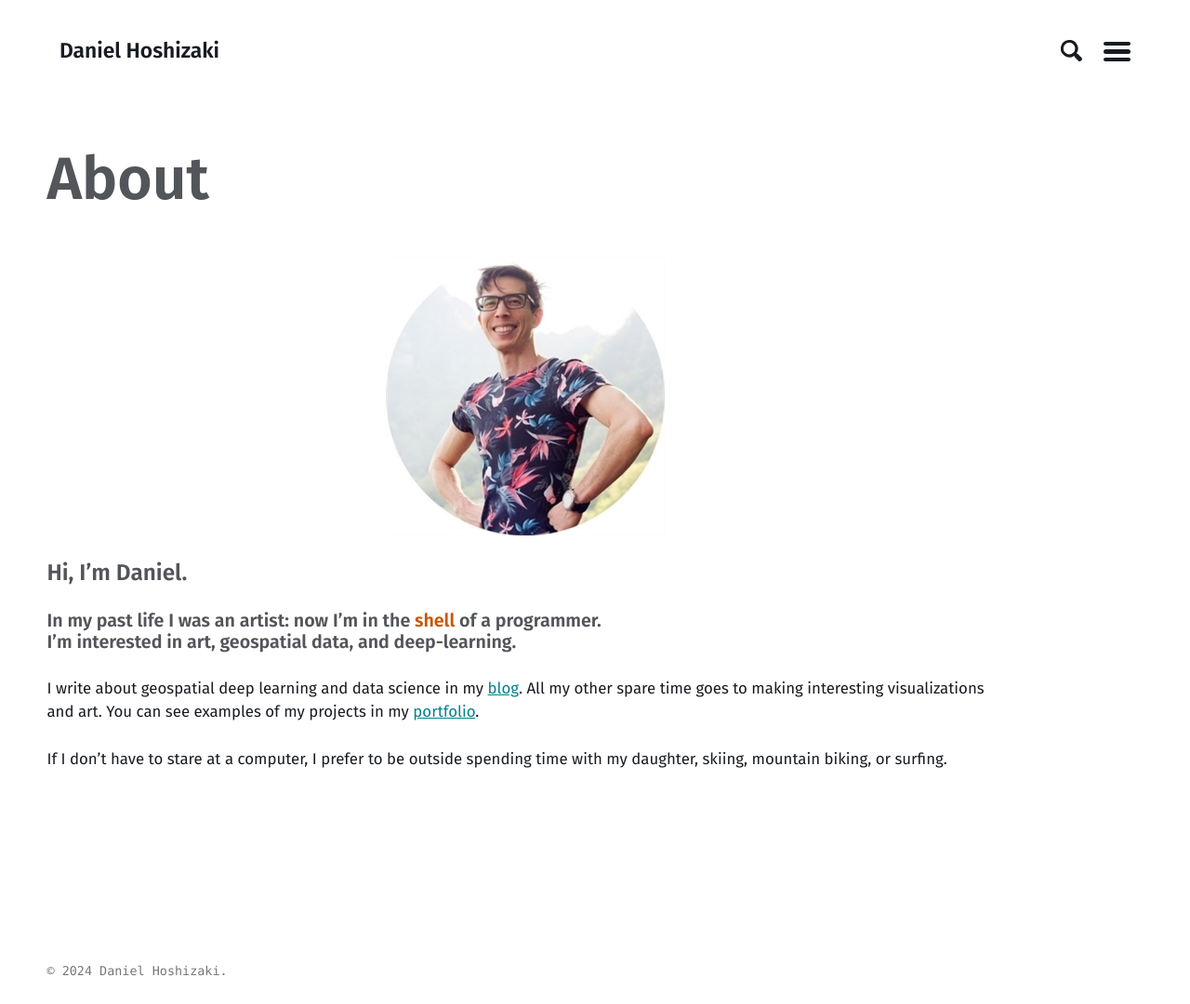
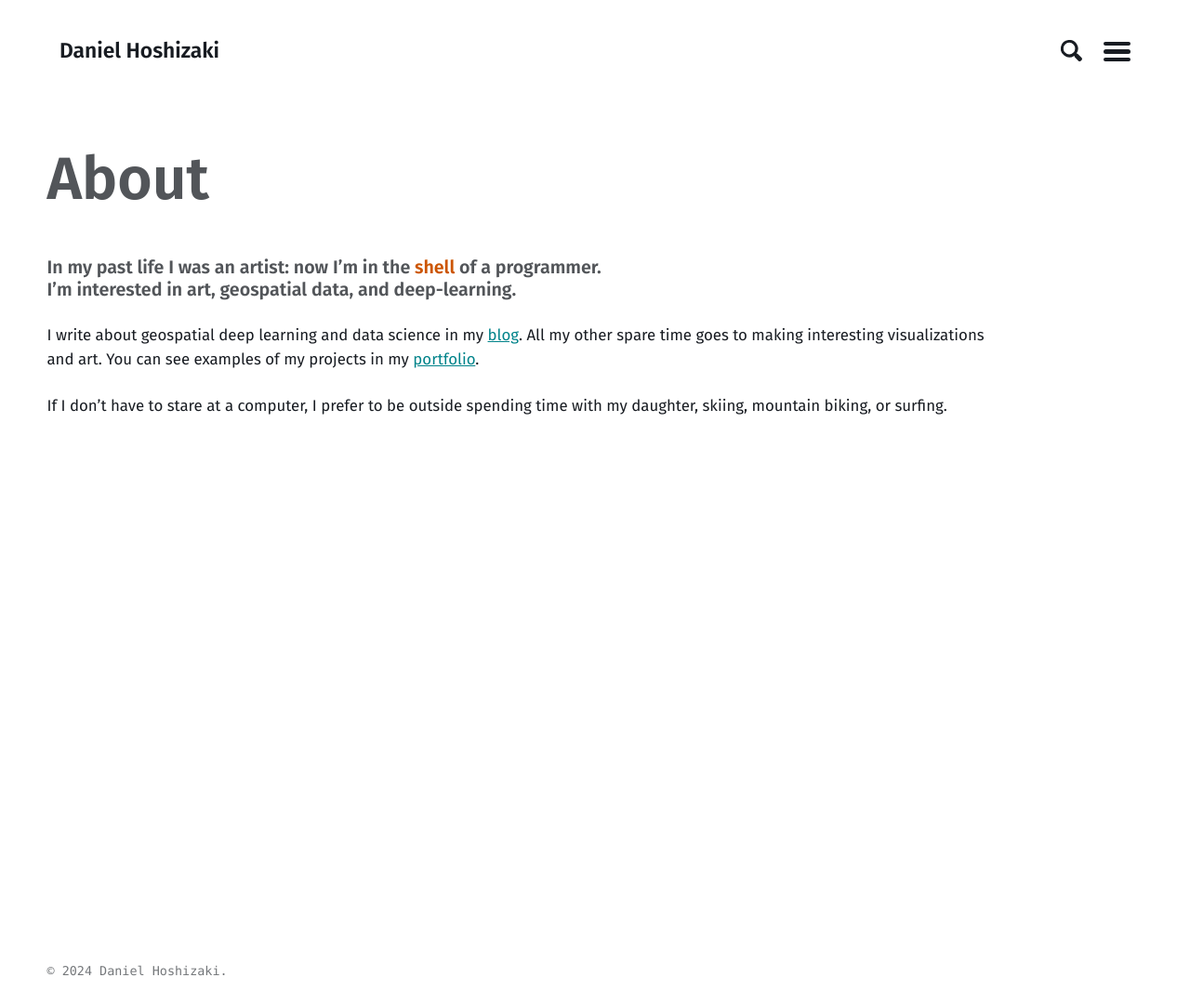
Before and after one commit to mmistakes/jekyll-theme-basically-basic, a Jekyll site: the page built from about.md, in a window 1280 px wide. Shown: the whole page at 93% size. Built offline with Jekyll 4.4.1, drawn with Linux system fonts in a browser that asks for light colours.

Commit message:
Update about.md

```diff
--- a/about.md
+++ b/about.md
@@ -4,11 +4,6 @@ title: About
 permalink: /about/
 ---
 
-<p align="center">
-  <img width="300" src="/assets/images/self-portrait.jpg" />
-</p>
-
-### Hi, I'm Daniel.
 #### In my past life I was an artist: now I'm in the <span style="color:#CC5500">shell</span> of a programmer. <br>I'm interested in art, geospatial data, and deep-learning.
 
 I write about geospatial deep learning and data science in my [blog](https://danielhoshizaki.com/blog/). All my other spare time goes to making interesting visualizations and art. You can see examples of my projects in my [portfolio](https://danielhoshizaki.com/).
```
